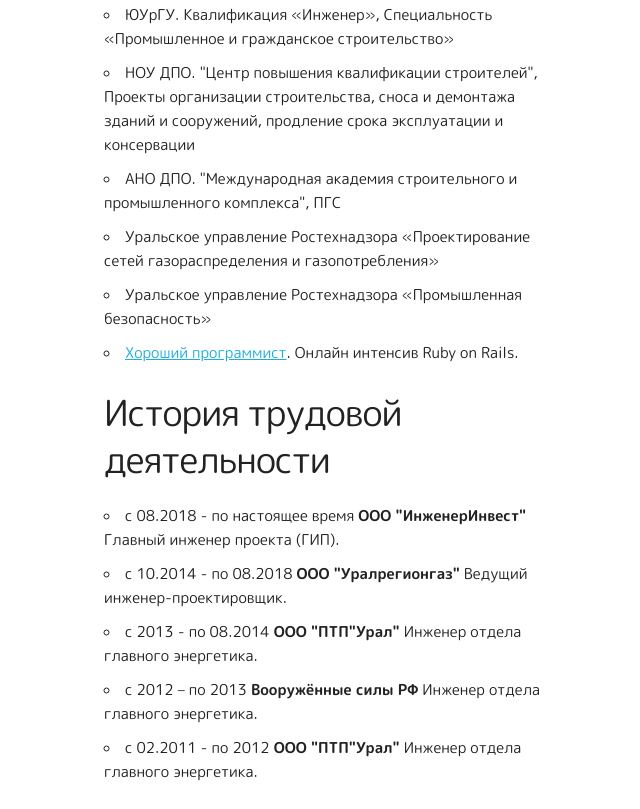
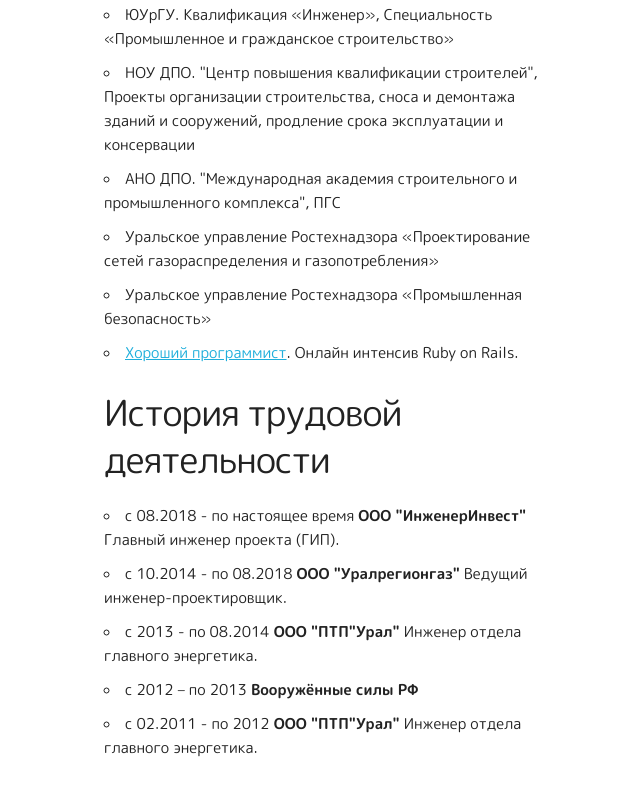
Before and after one commit to SimonovST/cv, a plain HTML site: page index.html in a window 1280 px wide. Shown: the part 1010-1819 px from the top of the page, without its empty margins (56-696 px from the left). After the commit the page ends 1795 px from the top, so only its background shows below. Drawn offline with Linux system fonts and the light colour scheme.

Commit message:
Update index.html
Bug fixes

```diff
--- a/index.html
+++ b/index.html
@@ -57,7 +57,7 @@
           <li>c 08.2018 - по настоящее время <b>ООО "ИнженерИнвест"</b> Главный инженер проекта (ГИП).</li>
           <li>c 10.2014 - по 08.2018 <b>ООО "Уралрегионгаз"</b> Ведущий инженер-проектировщик.</li>
           <li>c 2013 - по 08.2014 <b>ООО "ПТП"Урал"</b> Инженер отдела главного энергетика.</li>
-          <li>c 2012 –  по 2013  <b>Вооружённые силы РФ</b> Инженер отдела главного энергетика.</li>
+          <li>c 2012 –  по 2013  <b>Вооружённые силы РФ</b></li>
           <li>c 02.2011 - по 2012 <b>ООО "ПТП"Урал"</b> Инженер отдела главного энергетика.</li>
         </ul>
       </div>
```
